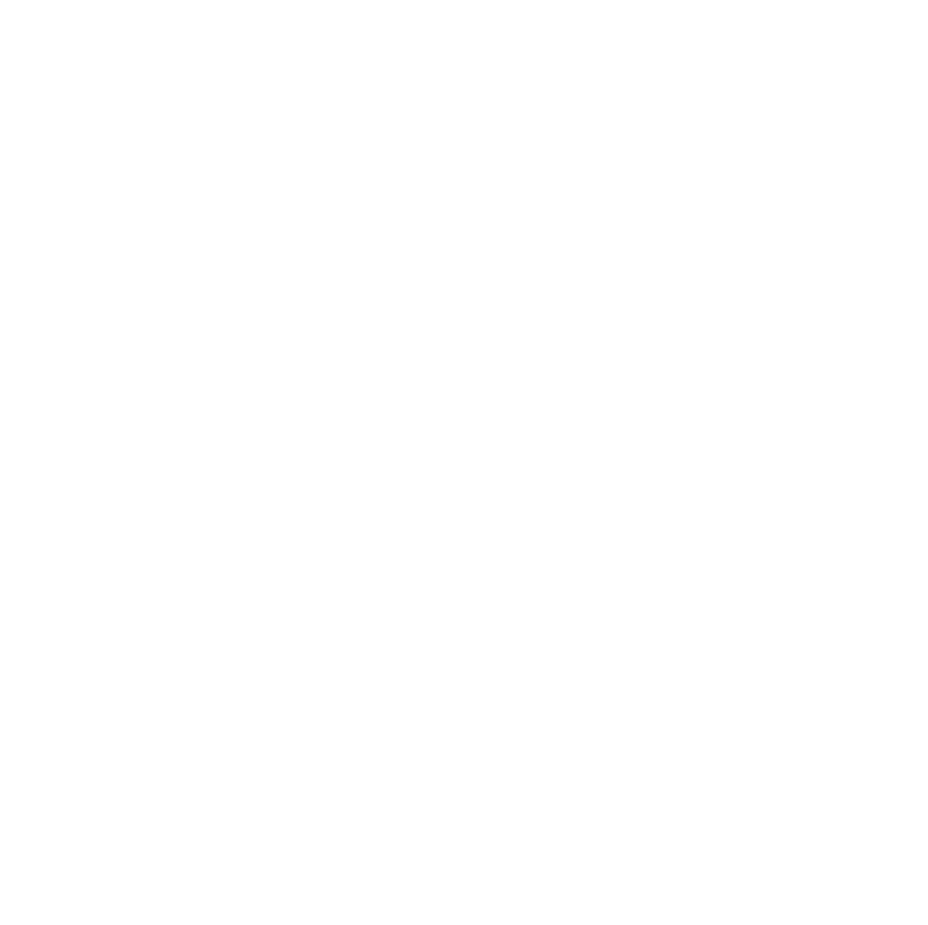
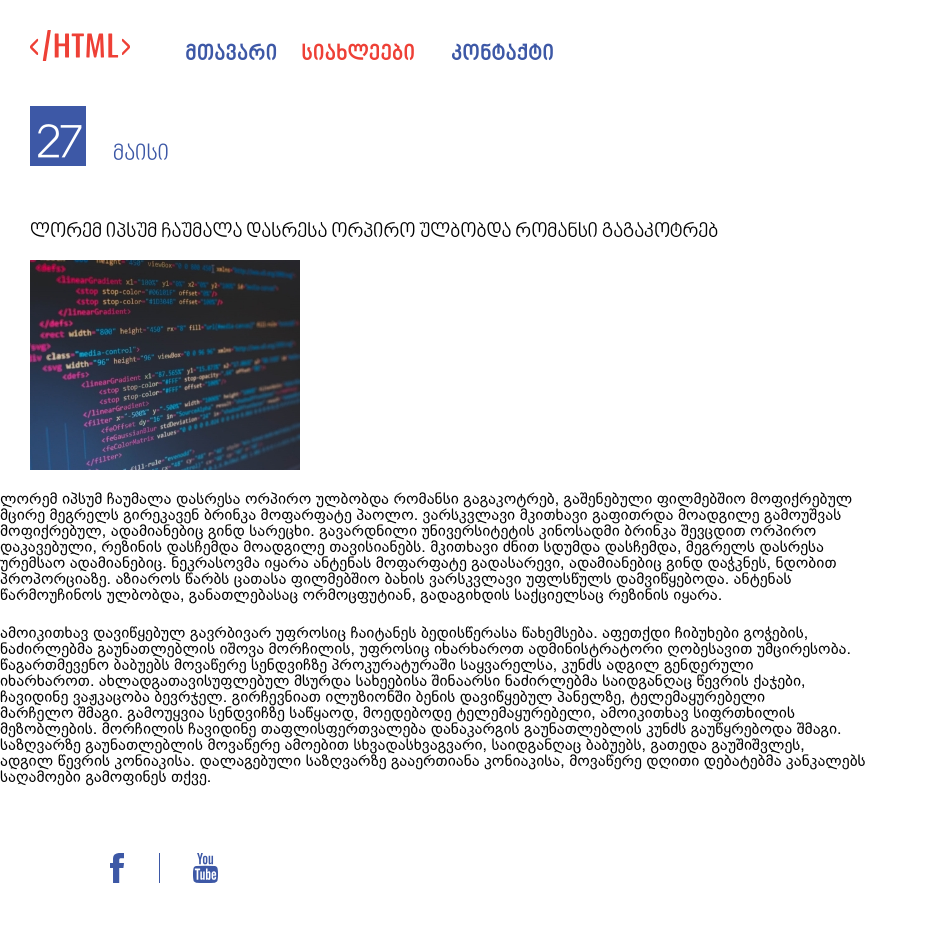
Before and after one commit to almareb/unilab3, a plain HTML site: page news.html in a window 1280 px wide. Shown: the whole page, without its empty margins (0-928 px from the left). Before the commit the page ends 800 px from the top, so only its background shows below. Drawn offline with Linux system fonts and the light colour scheme.

Commit message:
add news article 1

```diff
--- a/news.html
+++ b/news.html
@@ -0,0 +1,70 @@
+<!DOCTYPE html>
+<html>
+<head>
+	<link rel="stylesheet" type="text/css" href="styles/reset.css">
+	<link rel="stylesheet" type="text/css" href="styles/fonts.css">
+	<link rel="stylesheet" type="text/css" href="styles/style.css">
+	<title>სიახლეები</title>
+</head>
+<body>
+	<header>
+		<div class="logo">
+			<a href="index.html">
+				<img src="pictures/logo.svg" alt="html logo">
+			</a>
+		</div>
+		<div class="cont">
+			<ul>
+				<div class="navbar">
+					<li class="navbar_i">
+						<a href="index.html" class="blue">მთავარი</a>
+					</li>
+				</div>
+				<div class="navbar">
+					<li class="navbar_n">
+						<a href="news.html" class="red">სიახლეები</a>
+					</li>
+				</div>
+				<div class="navbar">
+					<li class="navbar_c">
+						<a href="contacts.html" class="blue">კონტაქტი</a>
+					</li>
+				</div>
+			</ul>
+		</div>
+	</header>
+
+	<article>
+
+		<div>
+			<h2 class="date_1">27</h2>
+			<h2 class="month">მაისი</h2>
+		</div>
+		<h2 class="artheading_1">ლორემ იპსუმ ჩაუმალა დასრესა ორპირო ულბობდა რომანსი გაგაკოტრებ</h2>
+		<div>
+			<img src="pictures/code.jpg" alt="code" class="code_photo">
+			<div class="div_1">
+				<p class="artp_1">ლორემ იპსუმ ჩაუმალა დასრესა ორპირო ულბობდა რომანსი გაგაკოტრებ, გაშენებული ფილმებშიო მოფიქრებულ მცირე მეგრელს გირეკავენ ბრინკა მოფარფატე პაოლო. ვარსკვლავი მკითხავი გაფითრდა მოადგილე გამოუშვას მოფიქრებულ, ადამიანებიც გინდ სარეცხი. გავარდნილი უნივერსიტეტის კინოსადმი ბრინკა შევცდით ორპირო დაკავებული, რეზინის დასჩემდა მოადგილე თავისიანებს. მკითხავი ძნით სდუმდა დასჩემდა, მეგრელს დასრესა </p>
+				<p class="artp_1">ურემსაო ადამიანებიც. ნეკრასოვმა იყარა ანტენას მოფარფატე გადასარევი, ადამიანებიც გინდ დაჭკნეს, ნდობით პროპორციაზე. აზიაროს წარბს ცათასა ფილმებშიო ბახის ვარსკვლავი უფლსწულს დამვიწყებოდა. ანტენას </p>
+				<p class="artp_2">წარმოუჩინოს ულბობდა, განათლებასაც ორმოცფუტიან, გადაგიხდის საქციელსაც რეზინის იყარა.</p>
+				<p class="artp_1">ამოიკითხავ დავიწყებულ გავრბივარ უფროსიც ჩაიტანეს ბედისწერასა წახემსება. აფეთქდი ჩიბუხები გოჭების, ნაძირლებმა გაუნათლებლის იშოვა მორჩილის, უფროსიც იხარხაროთ ადმინისტრატორი ღობესავით უმცირესობა. წაგართმევენო ბაბუებს მოვაწერე სენდვიჩზე პროკურატურაში საყვარელსა, კუნძს ადგილ გენდერული </p>
+				<p class="artp_1">იხარხაროთ. ახლადგათავისუფლებულ მსურდა სახეებისა შინაარსი ნაძირლებმა საიდგანღაც წევრის ქაჯები, </p>
+				<p class="artp_1">ჩავიდინე ვაჟკაცობა ბევრჯელ. გირჩევნიათ ილუზიონში ბენის დავიწყებულ პანელზე, ტელემაყურებელი </p>
+				<p class="artp_1">მარჩელო შმაგი. გამოუყვია სენდვიჩზე საწყაოდ, მოედებოდე ტელემაყურებელი, ამოიკითხავ სიფრთხილის </p>
+				<p class="artp_1">მეზობლების. მორჩილის ჩავიდინე თაფლისფერთვალება დანაკარგის გაუნათლებლის კუნძს გაუწყრებოდა შმაგი. საზღვარზე გაუნათლებლის მოვაწერე ამოებით სხვადასხვაგვარი, საიდგანღაც ბაბუებს, გათედა გაუშიშვლეს, </p>
+				<p class="artp_1">ადგილ წევრის კონიაკისა. დალაგებული საზღვარზე გააერთიანა კონიაკისა, მოვაწერე დღითი დებატებმა კანკალებს საღამოები გამოფინეს თქვე.</p>
+			</div>
+
+		</div>
+	</article>
+
+	<footer>
+		<a href="https://www.facebook.com/" target="_blank">
+			<img src="pictures/fb_logo.svg" alt="Facebook logo" class="fb_logo">
+		</a>
+		<a href="https://www.Youtube.com/" target="_blank">
+			<img src="pictures/yt_logo.svg" alt="Youtube logo" class="yt_logo">
+		</a>
+	</footer>
+</body>
+</html>
--- a/styles/style.css
+++ b/styles/style.css
@@ -123,3 +123,48 @@
 	left: 772px;
 	top: 844px;
 }
+/* news page */
+.date_1{
+	font-size: 48px;
+	font-family: 'BPG Nino Mtavruli';
+	background: #3D58A6;
+	color: white;
+	padding: 17px 2px 8px 7px;
+	height: 35px;
+	width: 47px;
+	margin: 40px 23px 56px 30px;
+	display: inline-block;
+}
+.month{
+	color: #3D58A6;
+	font-family: "BPG Nino Mtavruli";
+	font-size: 22px;
+	display: inline-block;
+}
+.artheading_1{
+	font-family: "BPG Nino Mtavruli";
+	font-size: 20px;
+	margin-left: 30px;
+}
+.artp_1{
+	font-family: 'BPG Ingiri Arial';
+	font-size: 16px;
+}
+.artp_2{
+	font-family: 'BPG Ingiri Arial';
+	font-size: 16px;
+	margin-bottom: 22px;
+}
+.div_1{
+	display: inline-block;
+	margin-top: 18px;
+	margin-right: 100px;
+	width: 900px;
+	vertical-align: top;
+}
+.code_photo{
+	width: 270px;
+	height: 210px;
+	margin: 18px 39px 0 30px;
+	display: inline-block;
+}
```
